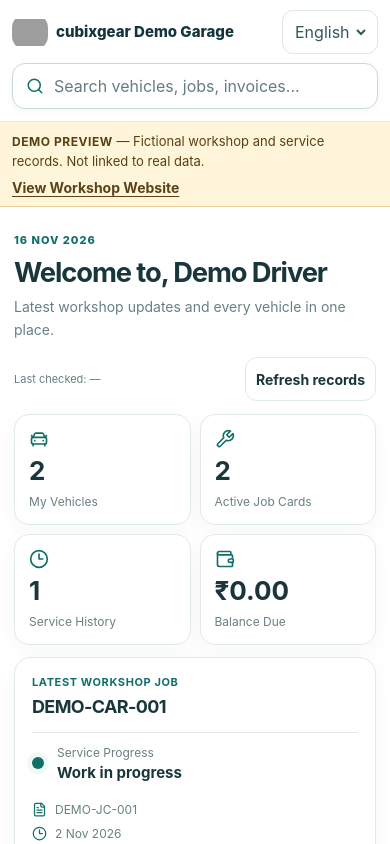
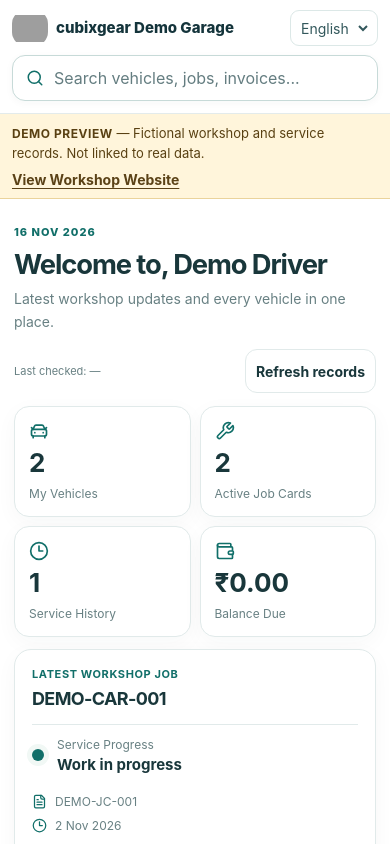
Before and after one commit to amnas-cubixmet/cubegears-customers-website, a Next.js app: page /demo/portal in a window 390 px wide. Shown: the top 844 px of the page. Built offline with nearby package versions, Linux system fonts and the light colour scheme; grey boxes are pictures that could not be loaded.

Commit message:
Reduce mobile portal header control size

```diff
--- a/src/portalSearch.css
+++ b/src/portalSearch.css
@@ -120,7 +120,13 @@
     max-width:none;white-space:normal;overflow:visible;
     overflow-wrap:anywhere;line-height:1.25
   }
-  .portal-has-search .nav-actions .lang{padding-inline:7px}
+  .portal-has-search .nav-actions .lang{
+    flex:none;min-height:36px;padding:4px 6px;border-radius:9px
+  }
+  .portal-has-search .nav-actions .lang select{max-width:74px;font-size:14px}
+  .portal-has-search .nav-actions .logout{
+    width:36px;min-width:36px;min-height:36px;padding:0;border-radius:9px
+  }
   .portal-has-search .nav-actions .lang svg{display:none}
   .portal-global-search-input-row{height:46px}
   .portal-global-search-dropdown{top:calc(100% + 7px)}
@@ -140,8 +146,5 @@
     grid-column:2;grid-row:1;min-width:0;width:auto;
     display:flex;gap:6px;justify-content:flex-end
   }
-  .portal-has-search .nav-actions .lang{flex:initial;min-height:44px;padding:8px}
-  .portal-has-search .nav-actions .lang select{max-width:78px;font-size:16px}
-  .portal-has-search .nav-actions .logout{width:44px;min-width:44px;padding:8px}
   .portal-has-search .portal-global-search{grid-column:1/-1;grid-row:2}
 }
```
